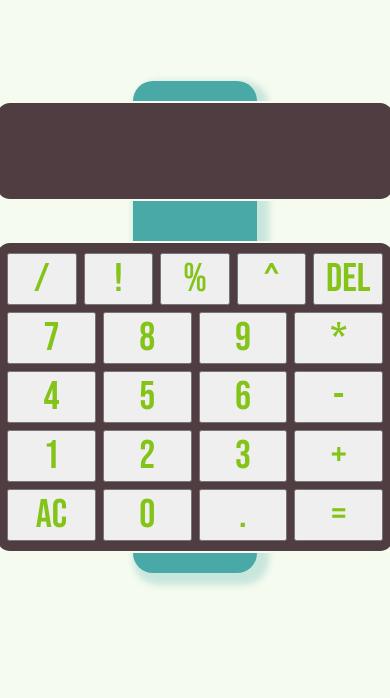
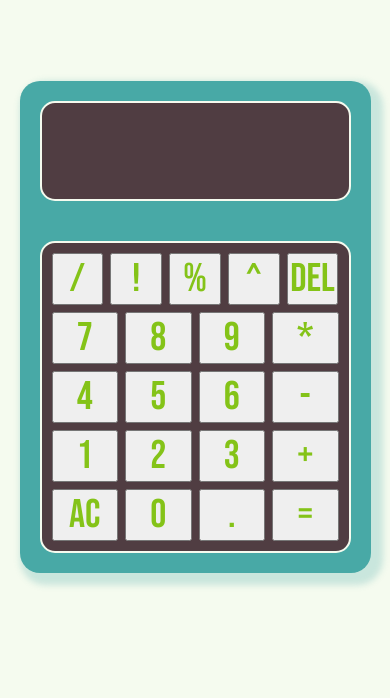
Before and after one commit to berryStraaw/Calculator, a plain HTML site: page index.html in a window 390 px wide. Shown: the part 85-783 px from the top of the page. Drawn offline with nearby package versions, Linux system fonts and the light colour scheme.

Commit message:
fixed scale for mobile

```diff
--- a/style.css
+++ b/style.css
@@ -46,7 +46,10 @@ body{
 .main .calc{
     margin-top:10vh;
     padding:20px;
-    width: 32vw;
+    max-width: 440px;
+    width: 90vw;
+    max-height: 492px;
+    height:70vh;
     background-color: #48A9A6;
     border-radius:20px;
     box-shadow: 6px 6px 6px 6px rgba(72, 169, 166, 0.25);
@@ -56,12 +59,13 @@ body{
 }
 
 .calc .textBox{
+    margin-bottom:40px;
     background-color: #503D42;
     border-radius:15px;
-    width: 400px;
-    height: 100px;
+    width: 100%;
+    max-height: 100px;
+    height: 15vh;
     border: 2px solid rgba(245, 251, 239, 1);
-/*     margin-top:40px; */
     display: flex;
     flex-direction: column;
     align-items: flex-end;
@@ -72,13 +76,12 @@ body{
 .calc .buttonBox{
     background-color: #503D42;
     border-radius:15px;
-    width: 400px;
+    width: 100%;
     border: 2px solid rgb(245, 251, 239);
     display:flex;
     flex-direction: column;
     padding:10px;
     gap:7px;
-    margin-top:40px;
 }
 
 .calc .text1{
```
